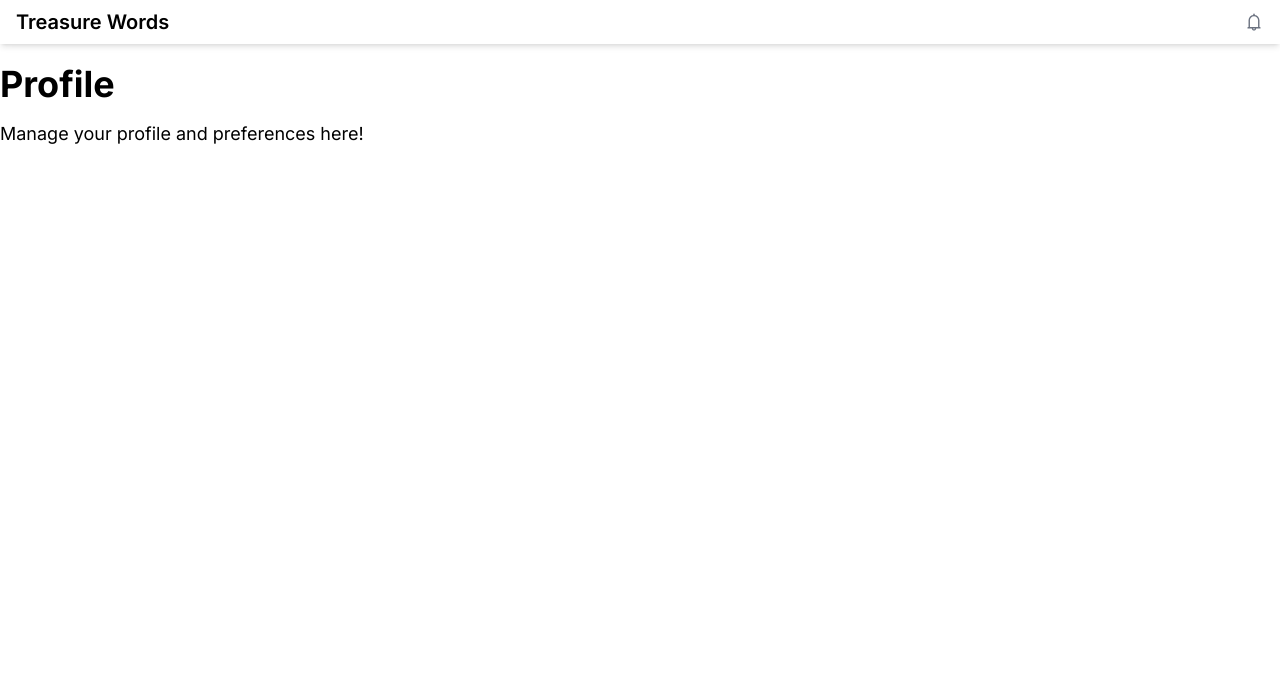
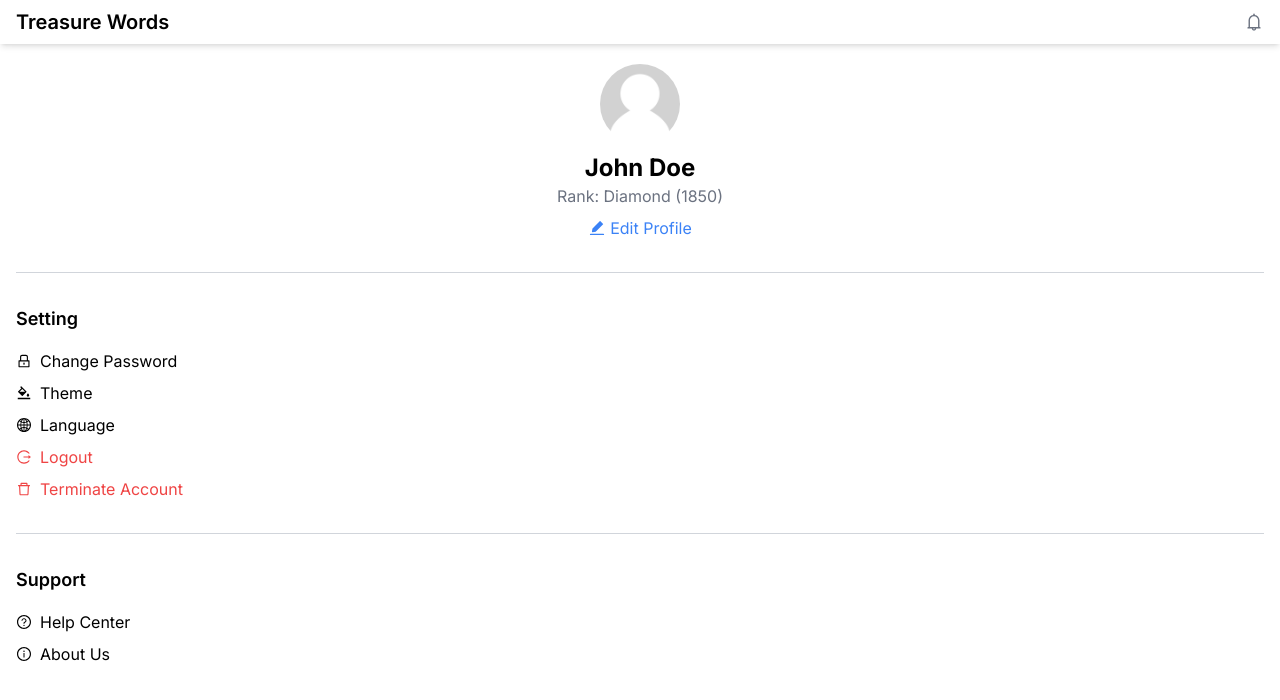
Before and after one commit to KhunNooDev/treasure-words, a Next.js app: page /profile in a window 1280 px wide. Shown: the top 700 px of the page. Built offline with nearby package versions, Linux system fonts and the light colour scheme.

Commit message:
update profile ui

```diff
--- a/src/app/profile/page.tsx
+++ b/src/app/profile/page.tsx
@@ -1,8 +1,70 @@
+import {
+  AiFillEdit,
+  AiOutlineLock,
+  AiOutlineBgColors,
+  AiOutlineGlobal,
+  AiOutlineQuestionCircle,
+  AiOutlineInfoCircle,
+  AiOutlineLogout,
+  AiOutlineDelete,
+} from 'react-icons/ai'
+
+import Avatar from '@/components/Avatar'
+
 export default function Profile() {
   return (
-    <main className='container mx-auto pt-16'>
-      <h1 className='text-4xl font-bold'>Profile</h1>
-      <p className='mt-4 text-lg'>Manage your profile and preferences here!</p>
+    <main className='max-w-7xl self-center px-4 py-16'>
+      <div className='flex flex-col items-center'>
+        <div className='mb-2'>
+          <Avatar width={80} height={80} />
+        </div>
+        <h1 className='text-2xl font-bold'>John Doe</h1>
+        <p className='text-gray-500'>Rank: Diamond (1850)</p>
+        <button className='mt-2 flex items-center text-blue-500'>
+          <AiFillEdit className='mr-1 text-lg' />
+          Edit Profile
+        </button>
+      </div>
+      <div className='mt-8 border-t border-gray-300 pt-8'>
+        <h2 className='mb-4 text-lg font-semibold'>Setting</h2>
+        <ul className='space-y-2'>
+          <li className='flex items-center'>
+            <AiOutlineLock className='mr-2' />
+            Change Password
+          </li>
+          <li className='flex items-center'>
+            <AiOutlineBgColors className='mr-2' />
+            Theme
+          </li>
+          <li className='flex items-center'>
+            <AiOutlineGlobal className='mr-2' />
+            Language
+          </li>
+          <li className='flex items-center text-red-500'>
+            {/* Logout */}
+            <AiOutlineLogout className='mr-2' />
+            <span>Logout</span>
+          </li>
+          <li className='flex items-center text-red-500'>
+            {/* Terminate Account */}
+            <AiOutlineDelete className='mr-2' />
+            <span>Terminate Account</span>
+          </li>
+        </ul>
+      </div>
+      <div className='mt-8 border-t border-gray-300 pt-8'>
+        <h2 className='mb-4 text-lg font-semibold'>Support</h2>
+        <ul className='space-y-2'>
+          <li className='flex items-center'>
+            <AiOutlineQuestionCircle className='mr-2' />
+            Help Center
+          </li>
+          <li className='flex items-center'>
+            <AiOutlineInfoCircle className='mr-2' />
+            About Us
+          </li>
+        </ul>
+      </div>
     </main>
   )
 }
--- /dev/null
+++ b/src/components/Avatar.tsx
@@ -0,0 +1,19 @@
+'use client'
+import Image from 'next/image'
+
+interface AvatarProps {
+  src?: string | null | undefined
+  width?: number
+  height?: number
+}
+export default function Avatar({ src, width, height }: AvatarProps) {
+  return (
+    <Image
+      className='rounded-full'
+      width={width || 30}
+      height={height || 30}
+      alt='Avatar'
+      src={src || '/images/placeholder.jpg'}
+    />
+  )
+}
```
Also changed, not shown: public/images/placeholder.jpg (added).
